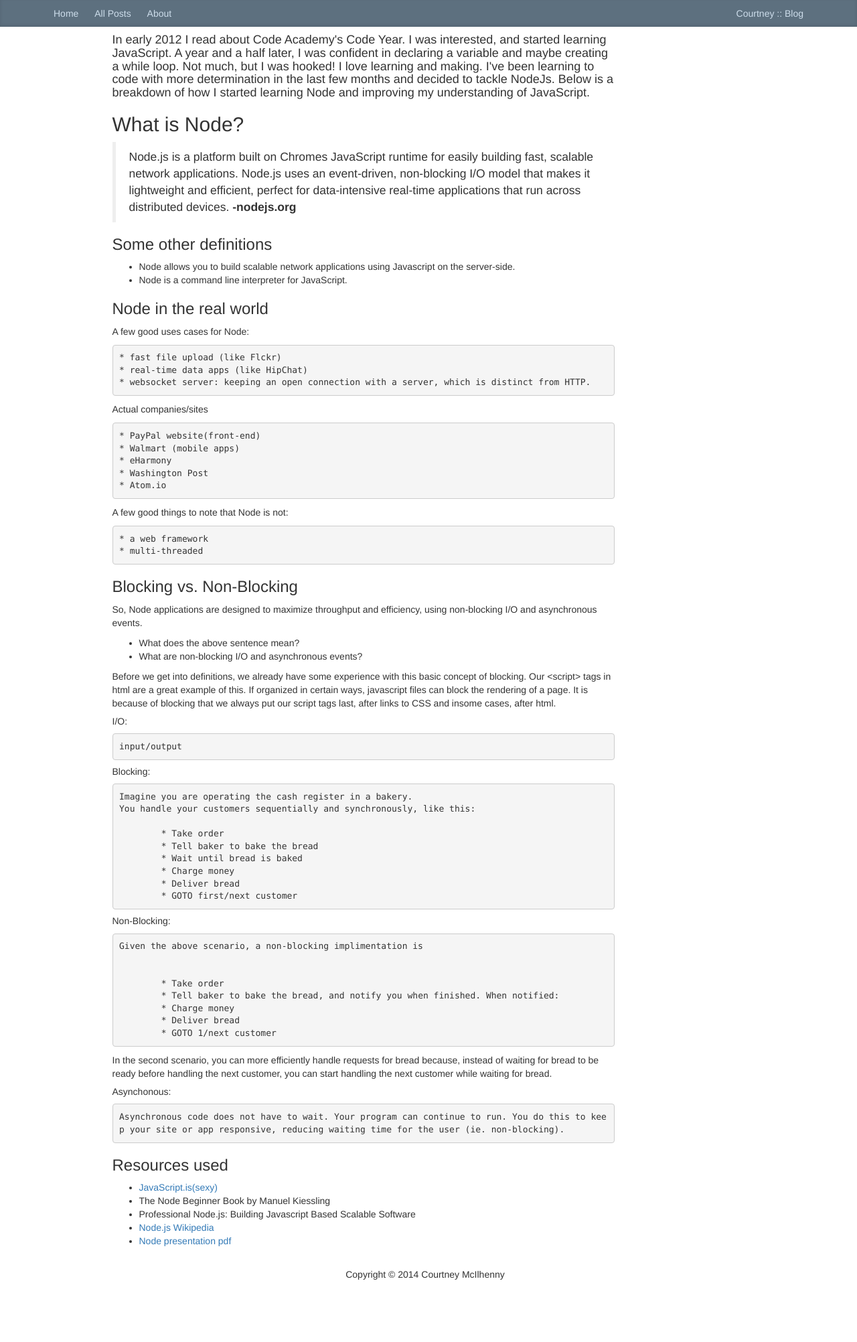
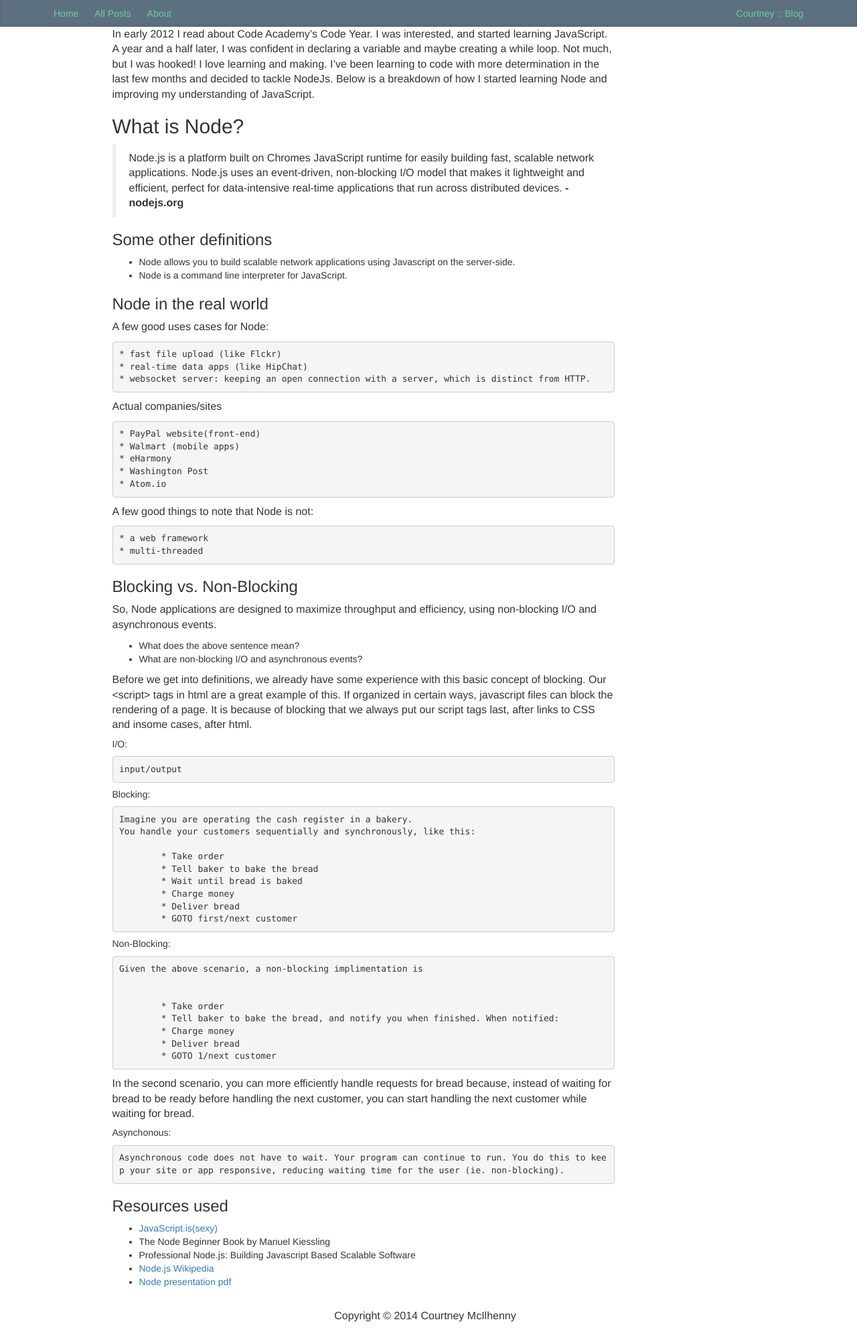
Before and after one commit to cmcilhenny/cmcilhenny.github.io, a Jekyll site: the page built from _posts/2014-06-26-what-is-nodejs.md, in a window 1280 px wide. Shown: the whole page at 67% size. Built offline with Jekyll 4.4.1, drawn with Linux system fonts in a browser that asks for light colours; nearby versions of some CDN libraries; before the commit the page ends 1943 px from its top, so only the background shows below that.

Commit message:
adjusting styling

```diff
--- a/_layouts/post.html
+++ b/_layouts/post.html
@@ -2,6 +2,7 @@
 
 <html>
 <head>
+	<meta charset="UTF-8">
 	<meta name="viewport" content="width=device-width, initial-scale=1">
 	<title>{{page.title}}</title>
 	<link rel="stylesheet" type="text/css" href="../../../css/stylesheet.css">
@@ -9,7 +10,6 @@
 	<link rel="stylesheet" href="//maxcdn.bootstrapcdn.com/bootstrap/3.2.0/css/bootstrap.min.css">
 	<link rel="stylesheet" href="//maxcdn.bootstrapcdn.com/bootstrap/3.2.0/css/bootstrap-theme.min.css">
 	<script src="//maxcdn.bootstrapcdn.com/bootstrap/3.2.0/js/bootstrap.min.js"></script>
-	   <script href="javaScripts/application.js"></script>
 
 </head>
 <body>
@@ -27,7 +27,6 @@
 		</div>
 
 		{% include footer.html%}
-	<script href="javaScripts/application.min.js"></script>
-	<script type="text/javascript" href="http://getbootstrap.com/assets/js/docs.min.js"></script>
+
 </body>
 </html>
--- a/_posts/2014-06-26-what-is-nodejs.md
+++ b/_posts/2014-06-26-what-is-nodejs.md
@@ -3,7 +3,7 @@ layout: post
 title: Blocking and NodeJs
 ---
 
-<h4>In early 2012 I read about Code Academy's Code Year. I was interested, and started learning JavaScript. A year and a half later, I was confident in declaring a variable and maybe creating a while loop. Not much, but I was hooked! I love learning and making. I've been learning to code with more determination in the last few months and decided to tackle NodeJs. Below is a breakdown of how I started learning Node and improving my understanding of JavaScript.</h4>
+In early 2012 I read about Code Academy's Code Year. I was interested, and started learning JavaScript. A year and a half later, I was confident in declaring a variable and maybe creating a while loop. Not much, but I was hooked! I love learning and making. I've been learning to code with more determination in the last few months and decided to tackle NodeJs. Below is a breakdown of how I started learning Node and improving my understanding of JavaScript.
 
 ##What is Node?
 
--- a/css/stylesheet.css
+++ b/css/stylesheet.css
@@ -18,17 +18,17 @@
   display: inline-block;
   padding: 10px;
   font-weight: 500;
-  color: #cdddeb;
+  color: #66CDAA;
 }
 .blog-nav-item:hover,
 .blog-nav-item:focus {
-  color: #66CDAA;
+  color: #cdddeb;
   text-decoration: none;
 }
 
 /* Active state gets a caret at the bottom */
 .blog-nav .active {
-  color: #cdddeb;
+  color: #eee;
 }
 .blog-nav .active:after {
   position: absolute;
@@ -71,3 +71,11 @@
   padding-top: 20px;
   padding-right: 10px;
 }
+
+/*setting paragraph font and style*/
+p {
+  margin-bottom: 20px;
+  font-size: 16px;
+  font-weight: 200;
+  line-height: 1.4;
+}
```
Also changed, not shown: _layouts/default.html (+4 -3 lines), _posts/2014-07-01-javaScript-prototypes.md (+1 -1 lines).
